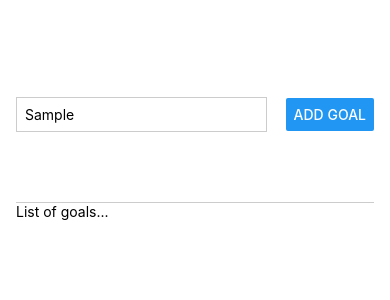
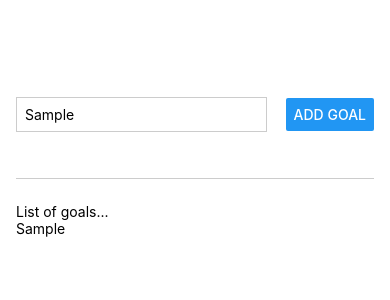
Before and after one commit to sdmhsn/academind-react-native, a React Native app in the folder RNCourse/: screen / in a window 390 px wide. Both pictures are taken after typing "Sample" into the empty fields and a click on the button "ADD GOAL". Shown: the top 300 px of the page. Built offline with nearby package versions, Linux system fonts and the light colour scheme.

Commit message:
Managing a list

```diff
--- a/RNCourse/App.js
+++ b/RNCourse/App.js
@@ -3,23 +3,32 @@ import { Button, StyleSheet, Text, TextInput, View } from 'react-native';
 
 export default function App() {
   const [enteredGoalText, setEnteredGoalText] = useState('');
+  const [courseGoal, setCourseGoal] = useState([]);
 
   function goalInputHandler(enteredText) {
     setEnteredGoalText(enteredText);
   }
 
   function addGoalHandler() {
-    console.log(enteredGoalText);
+    setCourseGoal((currentCourseGoals) => [
+      ...currentCourseGoals,
+      enteredGoalText,
+    ]);
   }
 
   return (
     <View style={styles.appContainer}>
       <View style={styles.inputContainer}>
-        <TextInput style={styles.TextInput} placeholder='Your course goal!' onChangeText={goalInputHandler} />
-        <Button title='Add goal' onPress={addGoalHandler} />
+        <TextInput
+          style={styles.TextInput}
+          placeholder="Your course goal!"
+          onChangeText={goalInputHandler}
+        />
+        <Button title="Add goal" onPress={addGoalHandler} />
       </View>
       <View style={styles.goalsContainer}>
         <Text>List of goals...</Text>
+        {courseGoal.map((goal) => <Text key={goal}>{goal}</Text>)}
       </View>
     </View>
   );
@@ -36,7 +45,7 @@ const styles = StyleSheet.create({
     flexDirection: 'row',
     justifyContent: 'space-between',
     alignItems: 'center',
-    paddingBottom: 24,
+    marginBottom: 24,
     borderBottomWidth: 1,
     borderBottomColor: '#cccccc'
   },
```
